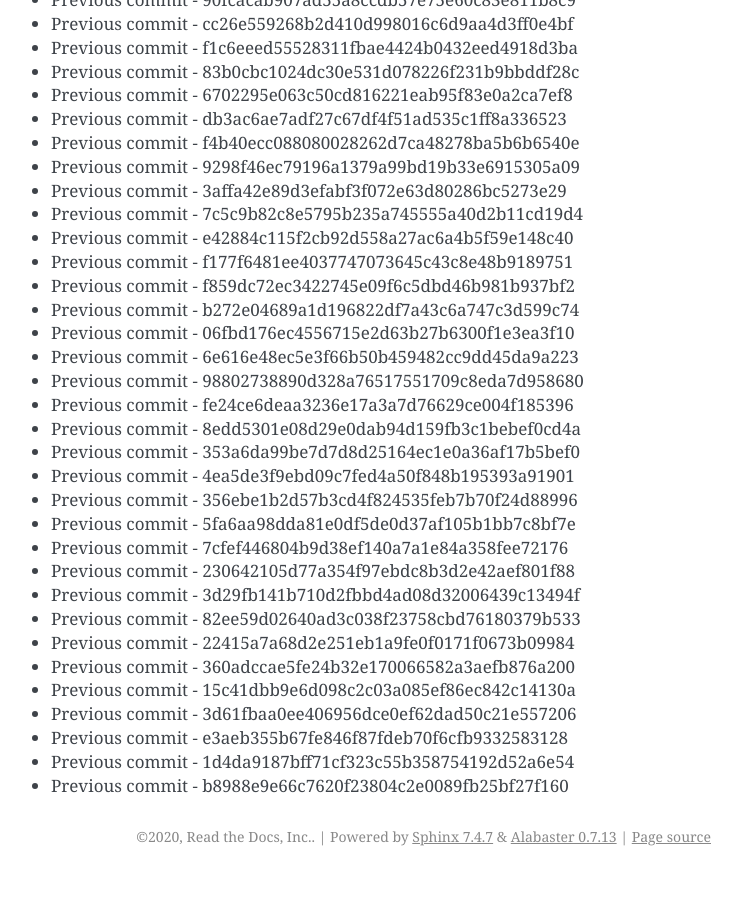
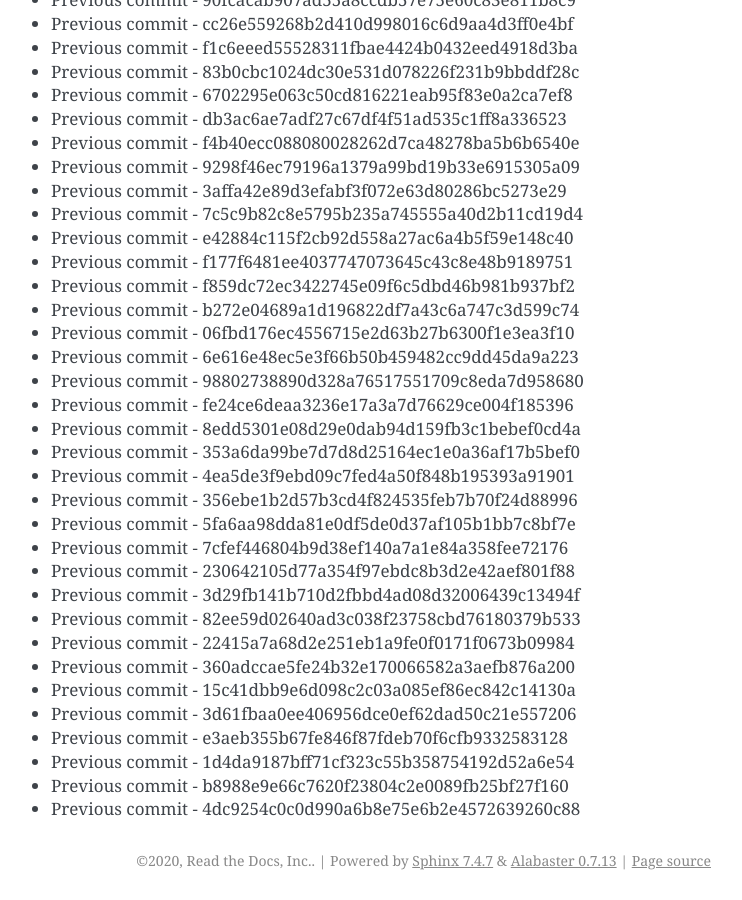
Before and after one commit to readthedocs/rtd-git-stresstest, a Sphinx documentation site: the page built from docs/updates.rst, in a window 1280 px wide and 900 px high, scrolled down 50129 px. Shown: the whole window, without its empty margins (399-1141 px from the left). Built offline with Sphinx 7.4.7, drawn with Linux system fonts in a browser that asks for light colours; before the commit the page ends 51005 px from its top, so only the background shows below that.

Commit message:
Generating commit from previous: 4dc9254c0c0d990a6b8e75e6b2e4572639260c88

```diff
--- a/docs/updates.rst
+++ b/docs/updates.rst
@@ -2138,3 +2138,4 @@ It can be tested for any performance characteristics.
 * Previous commit - e3aeb355b67fe846f87fdeb70f6cfb9332583128
 * Previous commit - 1d4da9187bff71cf323c55b358754192d52a6e54
 * Previous commit - b8988e9e66c7620f23804c2e0089fb25bf27f160
+* Previous commit - 4dc9254c0c0d990a6b8e75e6b2e4572639260c88
```
